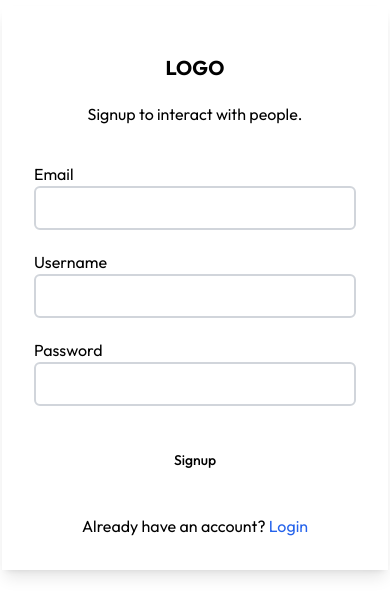
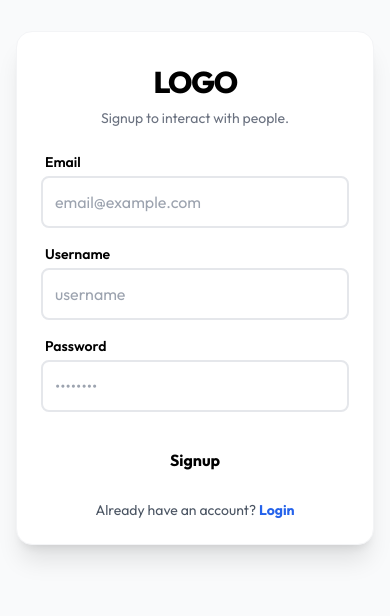
Before and after one commit to dhruvkhanna78/Taar, a React (Vite) app in the folder frontend/: page /signup in a window 390 px wide. Shown: the part 134-750 px from the top of the page. Built offline with nearby package versions, Linux system fonts and the light colour scheme.

Commit message:
forms responsiveness

```diff
--- a/frontend/src/components/Login.jsx
+++ b/frontend/src/components/Login.jsx
@@ -15,28 +15,28 @@ const Login = () => {
     password: ''
   })
   const [loading, setLoading] = useState(false);
+
   const changeEventHandler = (e) => {
     setInput({ ...input, [e.target.name]: e.target.value })
   }
 
-  const signupHandler = async (e) => {
-    e.preventDefault(); // Prevent default form submission behavior
-    console.log("Signup data:", input);
+  const loginHandler = async (e) => {
+    e.preventDefault();
+    console.log("Login data:", input);
     setLoading(true);
     try {
       const res = await axios.post(`${import.meta.env.VITE_API_URL}/api/v1/user/login`, input, {
         headers: {
           'Content-Type': 'application/json'
         },
-        withCredentials: true // Include credentials for CORS (for cookies)
+        withCredentials: true
       });
       if (res.data.success) {
         console.log("User from backend:", res.data.user);
         dispatch(setAuthUser(res.data.user));
-        navigate('/'); // Redirect to home page on successful login
-
+        navigate('/');
         toast.success(res.data.message);
-        setInput({ email: '', password: '' }); // Reset input fields
+        setInput({ email: '', password: '' });
       }
     } catch (err) {
       console.log("Error response data:", err.response?.data);
@@ -44,65 +44,70 @@ const Login = () => {
       if (err.response) {
         const { status, data } = err.response;
 
-        // 1. Agar account verify nahi hai (403)
         if (status === 403 && data.needsVerification) {
           toast.info(data.message || "Email verification pending.");
-
-          // EMAIL KO LOCALSTORAGE MEIN DAALEIN (Jaise signup mein kiya tha)
           localStorage.setItem("otpEmail", input.email);
-
-          // Redirect to Verify OTP
           navigate('/verify-otp');
           return;
         }
-
-        // 2. Generic errors (Wrong password etc.)
         toast.error(data?.message || "Login failed");
       } else {
         toast.error("Something went wrong. Please try again.");
       }
     } finally {
-      setLoading(false); // Reset loading state after request
+      setLoading(false);
     }
   }
 
   return (
-    <div className='flex items-center w-screen h-screen justify-center'>
-      <form onSubmit={signupHandler} className='shadow-lg flex flex-col gap-5 p-8'>
-        <div className="my-4 flex flex-col items-center justify-center gap-5">
-          <h1 className='font-bold text-xl'>LOGO</h1>
-          <p>Login to interact with people.</p>
+    <div className='flex items-center w-screen min-h-screen justify-center bg-gray-50 px-4'>
+      <form
+        onSubmit={loginHandler}
+        className='shadow-xl flex flex-col gap-4 p-6 md:p-8 bg-white rounded-2xl w-full max-w-md border border-gray-100'
+      >
+        <div className="my-2 flex flex-col items-center justify-center gap-2">
+          <h1 className='font-extrabold text-3xl tracking-tighter'>LOGO</h1>
+          <p className='text-gray-500 text-sm text-center'>Login to interact with people.</p>
         </div>
-        <div className="">
-          <span>Email</span>
-          <input type="email"
+
+        <div className="flex flex-col gap-1">
+          <span className='text-sm font-semibold ml-1'>Email</span>
+          <input
+            type="email"
             name='email'
+            placeholder='email@example.com'
             value={input.email}
             onChange={changeEventHandler}
-            className='focus-visible border-2 border-gray-300 rounded-md p-2 w-full'
+            className='focus-visible:ring-2 focus-visible:ring-blue-500 outline-none border-2 border-gray-200 rounded-lg p-3 w-full transition-all'
           />
         </div>
-        <div className="">
-          <span>Password</span>
-          <input type="password"
+
+        <div className="flex flex-col gap-1">
+          <span className='text-sm font-semibold ml-1'>Password</span>
+          <input
+            type="password"
             name='password'
+            placeholder='••••••••'
             value={input.password}
             onChange={changeEventHandler}
-            className='focus-visible border-2 border-gray-300 rounded-md p-2 w-full'
+            className='focus-visible:ring-2 focus-visible:ring-blue-500 outline-none border-2 border-gray-200 rounded-lg p-3 w-full transition-all'
           />
         </div>
+
         {
           loading ? (
-            <Button className=''>
+            <Button className='w-full py-6 mt-2'>
               <Loader2 className='mr-2 h-4 w-4 animate-spin' />
               Please wait
             </Button>
           ) : (
-            <Button type='submit' className='my-4'>Login</Button>
+            <Button type='submit' className='w-full py-6 mt-2 text-md font-bold'>Login</Button>
           )
         }
-        {/* <Button>Login</Button> */}
-        <span className='text-center'>Doesn't have an account? <Link to='/signup' className='text-blue-600'>Signup</Link> </span>
+
+        <span className='text-center text-sm text-gray-600'>
+          Doesn't have an account? <Link to='/signup' className='text-blue-600 font-bold hover:underline'>Signup</Link>
+        </span>
       </form>
     </div>
   )
--- a/frontend/src/components/Signup.jsx
+++ b/frontend/src/components/Signup.jsx
@@ -4,7 +4,6 @@ import axios from 'axios'
 import { toast } from 'sonner'
 import { Link, useNavigate } from 'react-router-dom'
 import { Loader2 } from 'lucide-react'
-
 
 const Signup = () => {
   const navigate = useNavigate();
@@ -14,6 +13,7 @@ const Signup = () => {
     password: ''
   })
   const [loading, setLoading] = useState(false);
+
   const changeEventHandler = (e) => {
     setInput({ ...input, [e.target.name]: e.target.value })
   }
@@ -22,7 +22,6 @@ const Signup = () => {
     e.preventDefault();
     setLoading(true);
     try {
-    // Check kar lo: agar URL ke end mein slash hai toh yahan se hata dena
       const res = await axios.post("https://taar-server.onrender.com/api/v1/user/register", input, {
         headers: {
           'Content-Type': 'application/json'
@@ -31,14 +30,12 @@ const Signup = () => {
       });
 
       if (res.data.success) {
-      // Clean success handling
         localStorage.setItem("otpEmail", input.email);
         toast.success(res.data.message);
         setInput({ email: '', username: '', password: '' });
-      navigate('/verify-otp', { state: { email: input.email } }); // Yahan redirect kar diya
+        navigate('/verify-otp', { state: { email: input.email } });
       }
     } catch (err) {
-    // Axios error handling improvement
       const errorMessage = err.response?.data?.message || "Something went wrong";
       console.log("Signup Error:", errorMessage);
       toast.error(errorMessage);
@@ -48,51 +45,66 @@ const Signup = () => {
   }
 
   return (
-    <div className='flex items-center w-screen h-screen justify-center'>
-      <form onSubmit={signupHandler} className='shadow-lg flex flex-col gap-5 p-8'>
-        <div className="my-4 flex flex-col items-center justify-center gap-5">
-          <h1 className='font-bold text-xl'>LOGO</h1>
-          <p>Signup to interact with people.</p>
+    <div className='flex items-center w-screen min-h-screen justify-center bg-gray-50 px-4'>
+      <form
+        onSubmit={signupHandler}
+        className='shadow-xl flex flex-col gap-4 p-6 md:p-8 bg-white rounded-2xl w-full max-w-md border border-gray-100'
+      >
+        <div className="my-2 flex flex-col items-center justify-center gap-2">
+          <h1 className='font-extrabold text-3xl tracking-tighter'>LOGO</h1>
+          <p className='text-gray-500 text-sm text-center'>Signup to interact with people.</p>
         </div>
-        <div className="">
-          <span>Email</span>
-          <input type="email"
+
+        <div className="flex flex-col gap-1">
+          <span className='text-sm font-semibold ml-1'>Email</span>
+          <input
+            type="email"
             name='email'
+            placeholder='email@example.com'
             value={input.email}
             onChange={changeEventHandler}
-            className='focus-visible border-2 border-gray-300 rounded-md p-2 w-full'
+            className='focus-visible:ring-2 focus-visible:ring-blue-500 outline-none border-2 border-gray-200 rounded-lg p-3 w-full transition-all'
           />
         </div>
-        <div className="">
-          <span>Username</span>
-          <input type="text"
+
+        <div className="flex flex-col gap-1">
+          <span className='text-sm font-semibold ml-1'>Username</span>
+          <input
+            type="text"
             name='username'
+            placeholder='username'
             value={input.username}
             onChange={changeEventHandler}
-            className='focus-visible border-2 border-gray-300 rounded-md p-2 w-full'
+            className='focus-visible:ring-2 focus-visible:ring-blue-500 outline-none border-2 border-gray-200 rounded-lg p-3 w-full transition-all'
           />
         </div>
-        <div className="">
-          <span>Password</span>
-          <input type="password"
+
+        <div className="flex flex-col gap-1">
+          <span className='text-sm font-semibold ml-1'>Password</span>
+          <input
+            type="password"
             name='password'
+            placeholder='••••••••'
             value={input.password}
             onChange={changeEventHandler}
-            className='focus-visible border-2 border-gray-300 rounded-md p-2 w-full'
+            className='focus-visible:ring-2 focus-visible:ring-blue-500 outline-none border-2 border-gray-200 rounded-lg p-3 w-full transition-all'
           />
         </div>
+
         {
           loading ? (
-            <Button className=''>
+            <Button className='w-full py-6 mt-2'>
               <Loader2 className='mr-2 h-4 w-4 animate-spin' />
               Please wait
             </Button>
           ) : (
-            <Button type='submit' className='my-4'>Signup</Button>
+            <Button type='submit' className='w-full py-6 mt-2 text-md font-bold'>Signup</Button>
           )
         }
-        {/* <Button>Signup</Button> */}
-        <span className='text-center'>Already have an account? <Link to='/login' className='text-blue-600'>Login</Link> </span>
+
+        <span className='text-center text-sm text-gray-600'>
+          Already have an account? <Link to='/login' className='text-blue-600 font-bold hover:underline'>Login</Link>
+        </span>
       </form>
     </div>
   )
```
Lines whose indentation alone changed are shown as unchanged.
